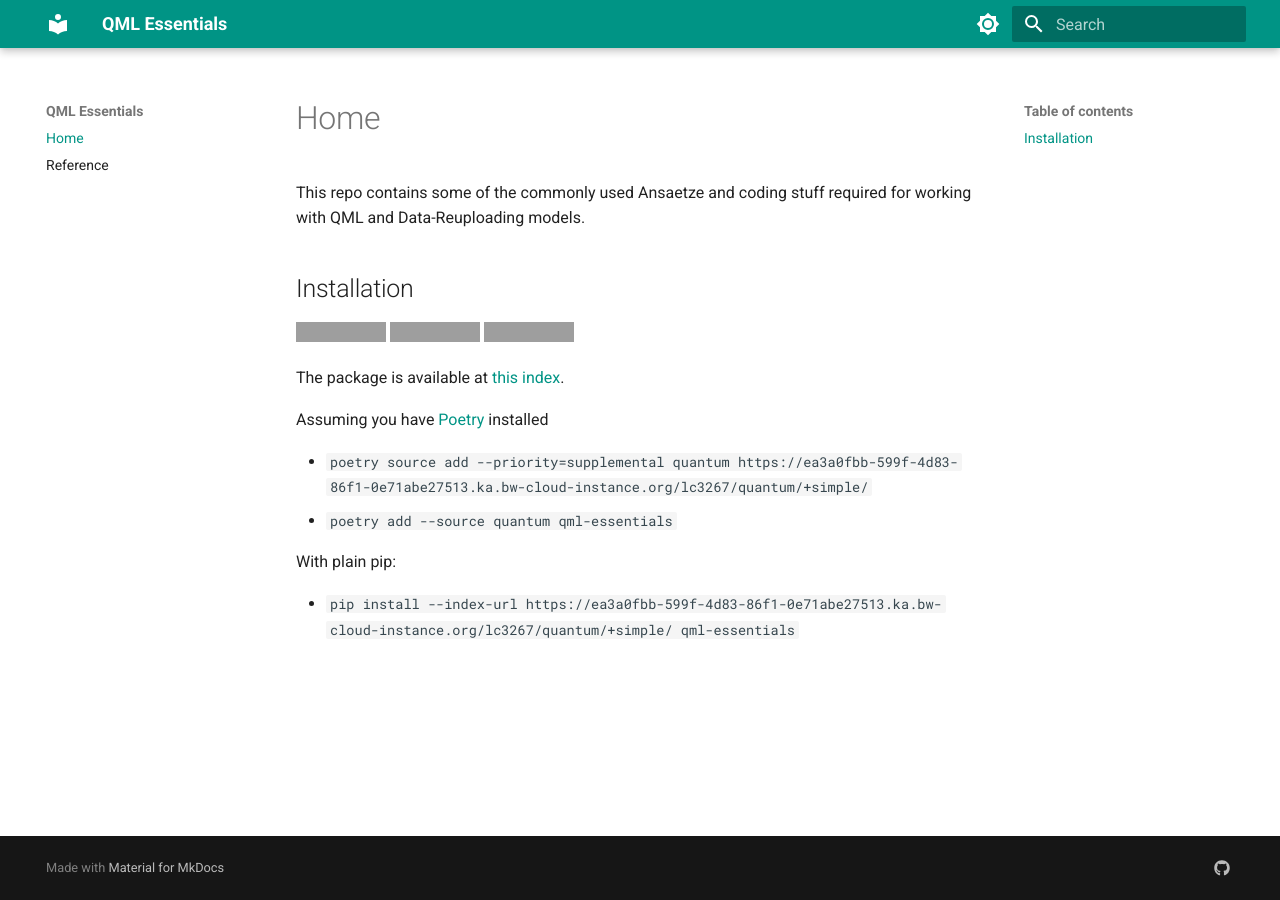
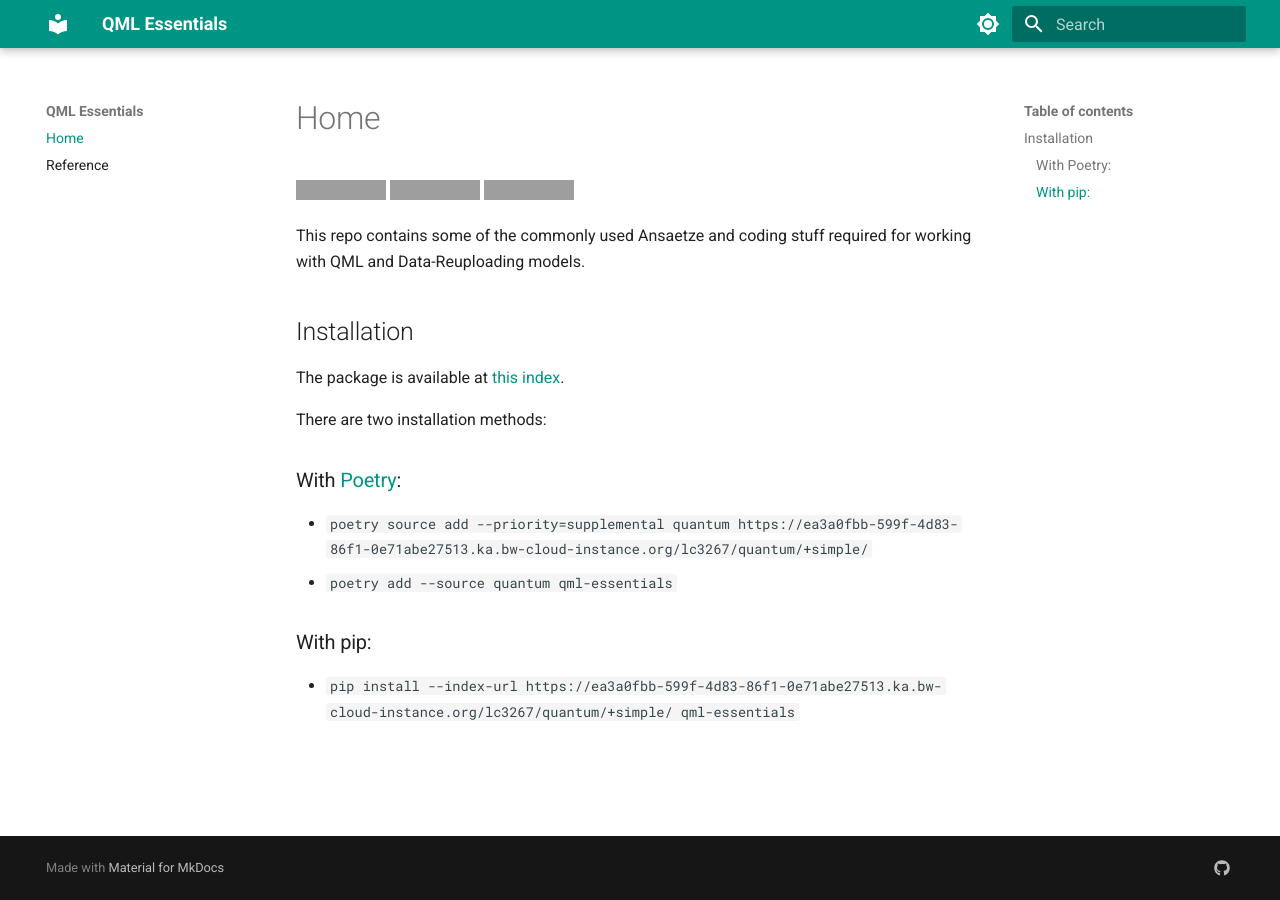
Before and after one commit to cirKITers/qml-essentials, an MkDocs documentation site: the page built from docs/index.md, in a window 1280 px wide. Built offline with MkDocs 1.6.1 and Material for MkDocs 9.7.7, drawn with Linux system fonts in a browser that asks for light colours; grey boxes are pictures that could not be loaded.

Commit message:
added packaging and status
Signed-off-by: Melvin Strobl <lc3267@kit.edu>

```diff
--- a/docs/index.md
+++ b/docs/index.md
@@ -1,16 +1,18 @@
+![Pipx Status](https://servers.stroblme.de/api/badge/3/uptime/72?color=%2331c754&labelColor=%233f4850) [![Lint and Pytest](https://github.com/cirKITers/qml-essentials/actions/workflows/python-app.yml/badge.svg)](https://github.com/cirKITers/qml-essentials/actions/workflows/python-app.yml) [![Page Build](https://github.com/cirKITers/qml-essentials/actions/workflows/pages/pages-build-deployment/badge.svg)](https://github.com/cirKITers/qml-essentials/actions/workflows/pages/pages-build-deployment)
+
 This repo contains some of the commonly used Ansaetze and coding stuff required for working with QML and Data-Reuploading models.
 
 ## Installation
 
-![Pipx Status](https://servers.stroblme.de/api/badge/3/uptime/72?color=%2331c754&labelColor=%233f4850) [![Lint and Pytest](https://github.com/cirKITers/qml-essentials/actions/workflows/python-app.yml/badge.svg)](https://github.com/cirKITers/qml-essentials/actions/workflows/python-app.yml) [![Page Build](https://github.com/cirKITers/qml-essentials/actions/workflows/pages/pages-build-deployment/badge.svg)](https://github.com/cirKITers/qml-essentials/actions/workflows/pages/pages-build-deployment)
-
 The package is available at [this index](https://ea3a0fbb-599f-4d83-86f1-0e71abe27513.ka.bw-cloud-instance.org/lc3267/quantum).
 
-Assuming you have [Poetry](https://python-poetry.org/) installed
+There are two installation methods:
+
+### With [Poetry](https://python-poetry.org/):
 
 - `poetry source add --priority=supplemental quantum https://ea3a0fbb-599f-4d83-86f1-0e71abe27513.ka.bw-cloud-instance.org/lc3267/quantum/+simple/`
 - `poetry add --source quantum qml-essentials`
 
-With plain pip:
+### With pip:
 
 - `pip install --index-url https://ea3a0fbb-599f-4d83-86f1-0e71abe27513.ka.bw-cloud-instance.org/lc3267/quantum/+simple/ qml-essentials`
```
Also changed, not shown: README.md (+11 -0 lines).
